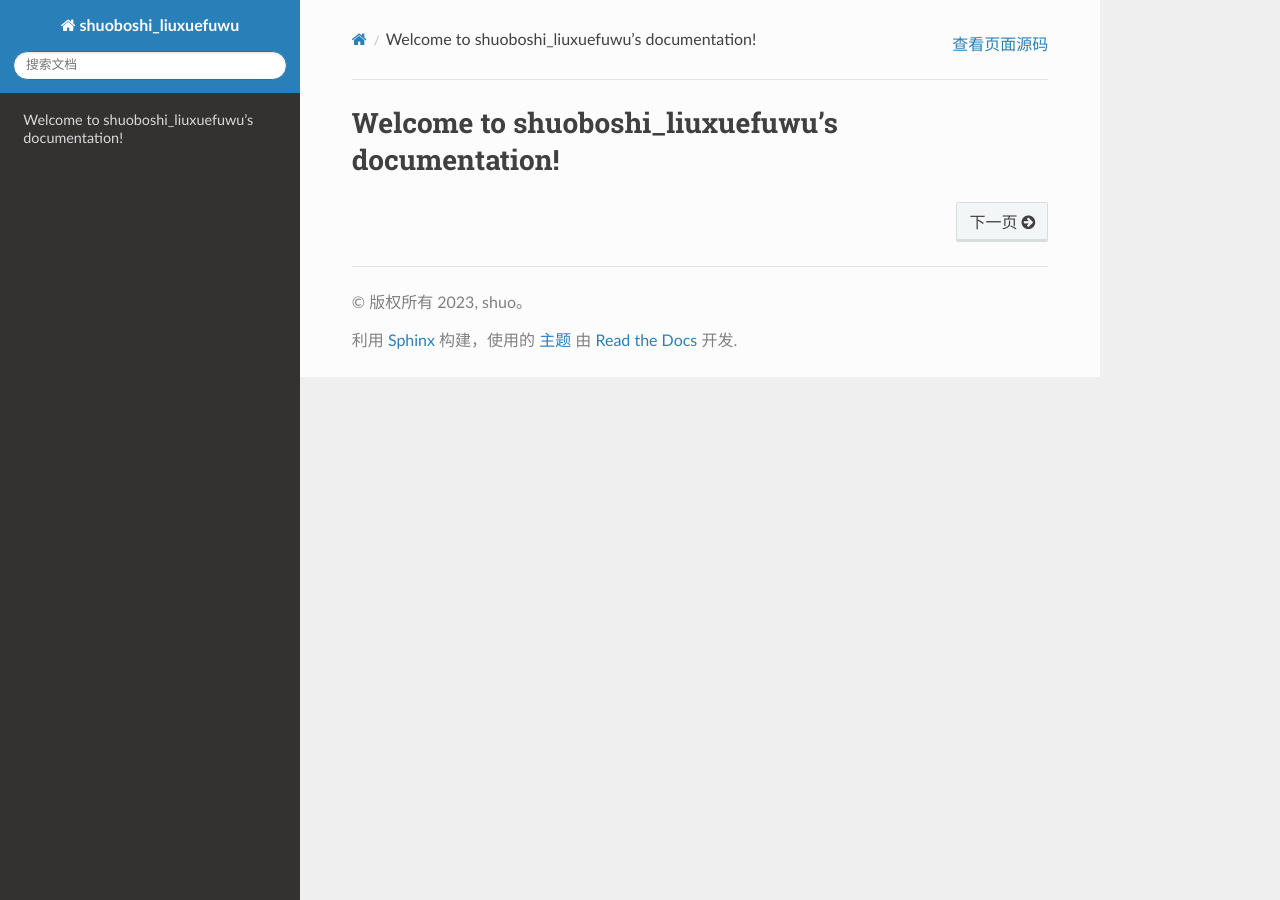
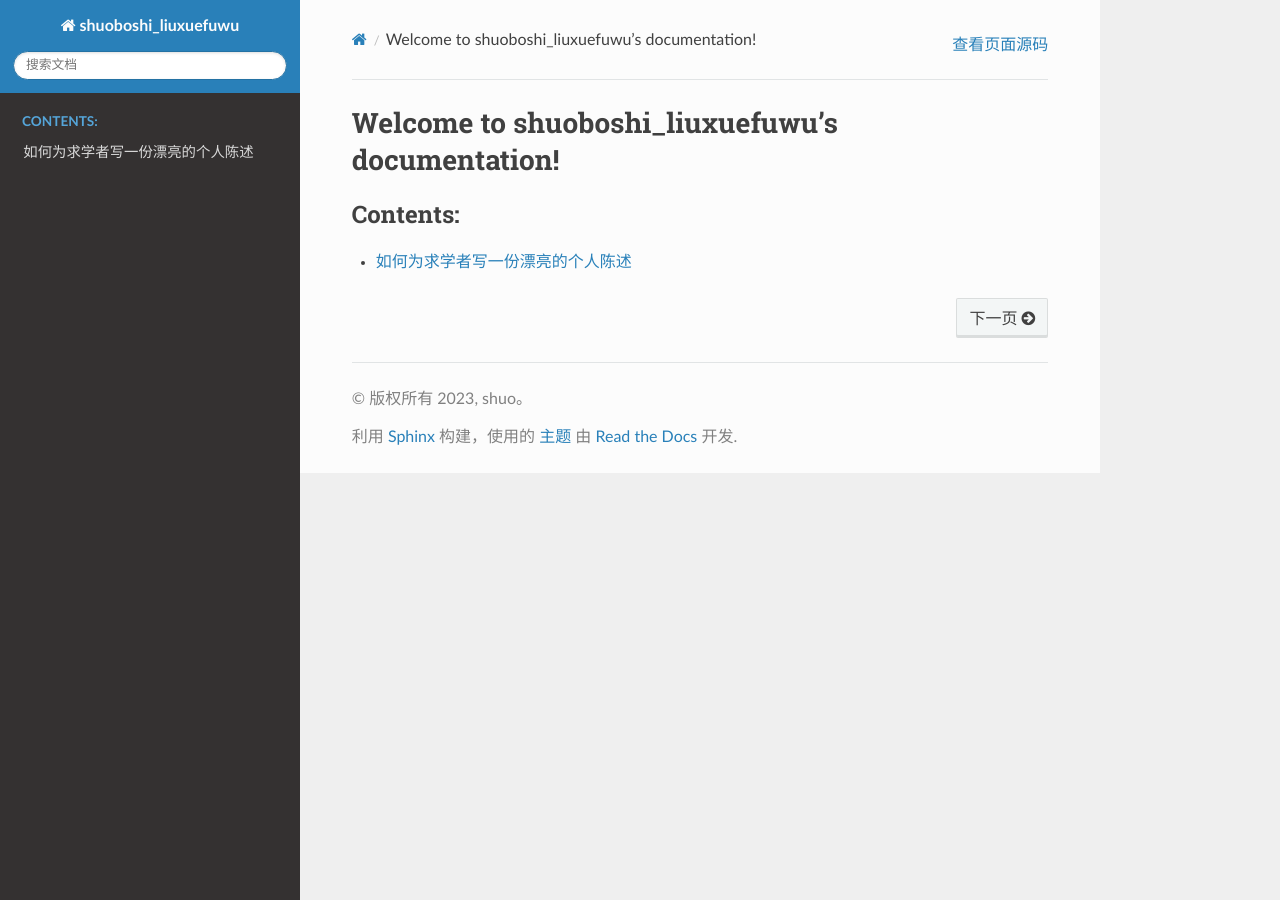
Before and after one commit to shuo1118/liuxue, a Sphinx documentation site: the page built from docs/source/index.rst, in a window 1280 px wide. Built offline with Sphinx 7.4.7 and the Read the Docs theme 2.0.0, drawn with Linux system fonts in a browser that asks for light colours.

Commit message:
Update ps.rst

```diff
--- a/docs/source/ps.rst
+++ b/docs/source/ps.rst
@@ -1,4 +1,5 @@
-# 如何为求学者写一份漂亮的个人陈述
+如何为求学者写一份漂亮的个人陈述
+========
 
 如果一个人要求我替他写一份个人陈述，我通常这么做：
 
```
